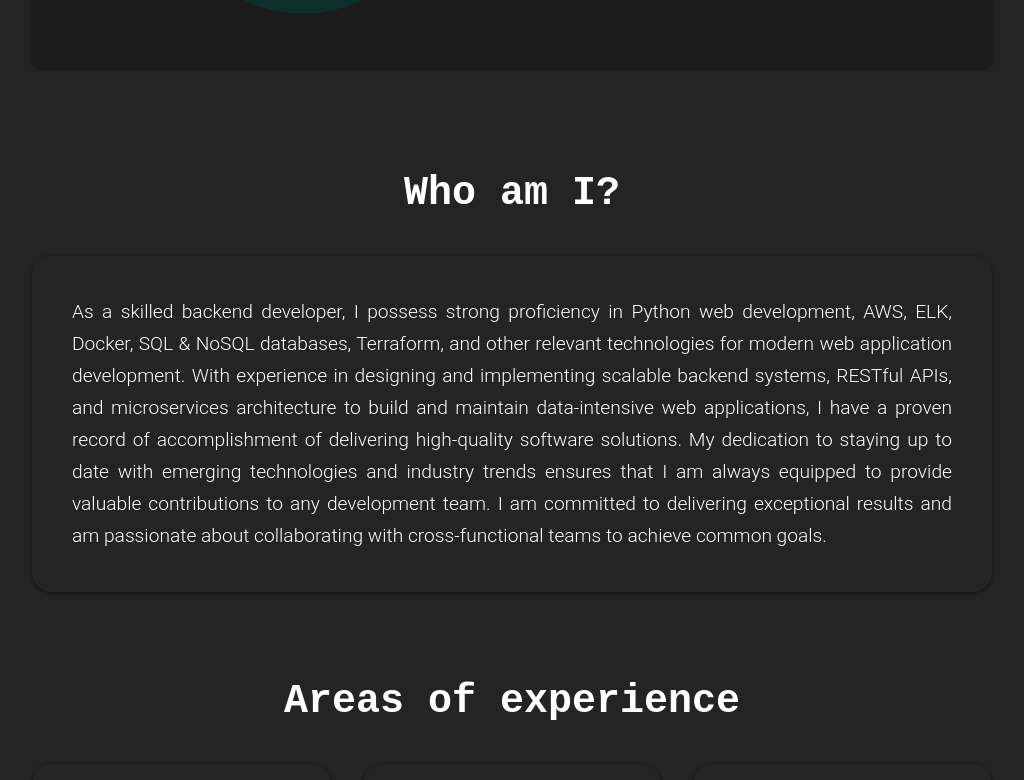
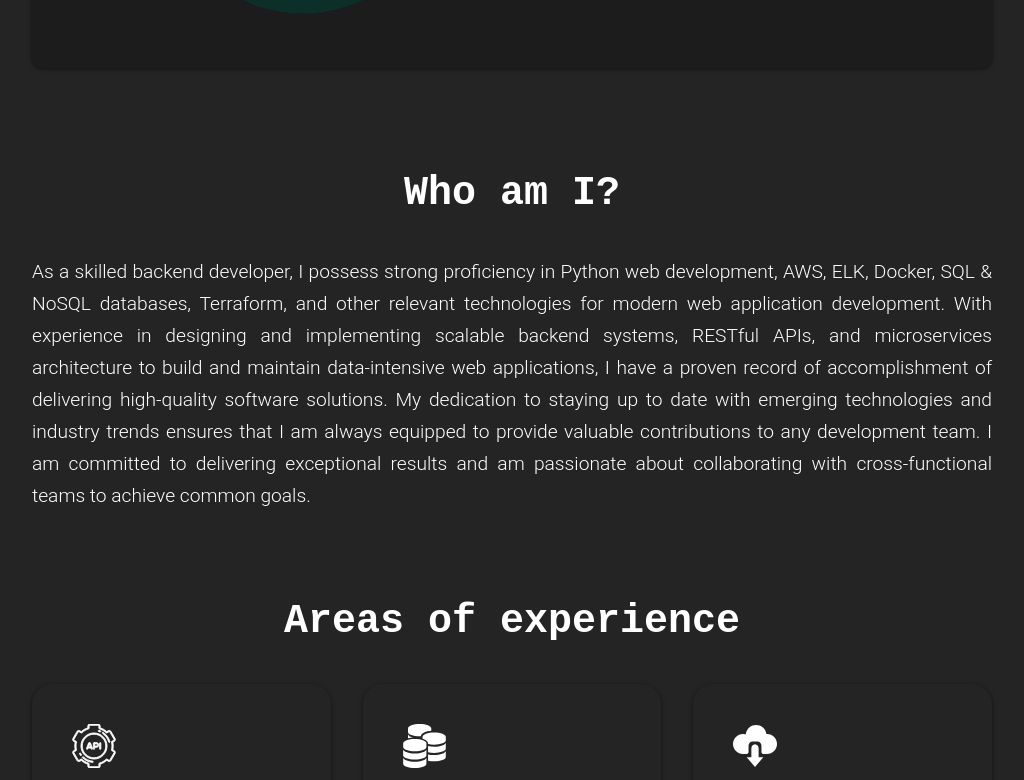
Before and after one commit to rifatrakib/backend-maestro, a Svelte app in the folder app/: page / in a window 1280 px wide. Shown: the part 476-1256 px from the top of the page, without its empty margins (128-1152 px from the left). Built offline with nearby package versions, Linux system fonts and the light colour scheme.

Commit message:
modify styling on infocard component and its parents

```diff
--- a/app/src/components/infocard.svelte
+++ b/app/src/components/infocard.svelte
@@ -4,36 +4,12 @@
 
     export let header;
     export let text;
-    export let isPageSubtitle = false;
+    export let isCommonText = false;
+
+    const align = isCommonText ? 'justify' : 'center';
+    const placement = isCommonText ? 'infobox' : 'subtitle infobox';
+
 </script>
 
-<style>
-    section.infocard-text {
-        margin: 0;
-        border-radius: 20px;
-    }
-
-    section.subtitle {
-        width: 80%;
-        letter-spacing: 0.1rem;
-        font-weight: 400;
-        font-size: 1.25rem;
-        line-height: 2.25rem;
-        text-align: center;
-    }
-
-    section:not(.subtitle) {
-        padding: 2.5rem;
-        box-shadow: 0 1px 4px rgba(0, 0, 0, 0.5);
-    }
-
-    section:not(.subtitle):hover {
-        background-color: #1c1c1c;
-        box-shadow: 0 1px 4px rgba(0, 0, 0, 0.8);
-    }
-</style>
-
 <Header text={header} isSectionHeader={true} />
-<section class="infocard-text" class:subtitle={isPageSubtitle}>
-    <Text text={text} size={1.2} align={'justify'} isInfobox={true} />
-</section>
+<Text text={text} size={1.2} align={align} placement={placement} />
--- a/app/src/components/text.svelte
+++ b/app/src/components/text.svelte
@@ -3,7 +3,7 @@
     export let size;
     export let color = "primary";
     export let align = "left";
-    export let isInfobox = false;
+    export let placement = null;
 
     const sizeClass = size.toString().replace(".", "_");
 </script>
@@ -35,6 +35,10 @@
         text-align: left;
     }
 
+    p.align-center {
+        text-align: center;
+    }
+
     p.align-justify {
         text-align: justify;
     }
@@ -44,8 +48,12 @@
         font-size: 1.2rem;
         line-height: 2rem;
     }
+
+    p.subtitle {
+        padding: 1rem 10%;
+    }
 </style>
 
-<p class="size-{sizeClass} color-{color} align-{align}" class:infobox={isInfobox}>
+<p class="size-{sizeClass} color-{color} align-{align} {placement}">
     {text}
 </p>
--- a/app/src/pages/about/about.svelte
+++ b/app/src/pages/about/about.svelte
@@ -47,7 +47,7 @@
 <article>
     {#if events[page] && events[page].length > 0}
         <section class="infocard-container">
-            <Infocard header={infocard[page].header} text={infocard[page].text} isPageSubtitle={true} />
+            <Infocard header={infocard[page].header} text={infocard[page].text} />
         </section>
         <Timeline events={events[page]} />
     {:else}
--- a/app/src/pages/home/home.svelte
+++ b/app/src/pages/home/home.svelte
@@ -26,7 +26,7 @@
 <article>
     <Hero />
     <section class="container infocard">
-        <Infocard header={data.header} text={data.text}  />
+        <Infocard header={data.header} text={data.text} isCommonText={true} />
     </section>
     <section class="container showcase">
         <Showcase />
```
